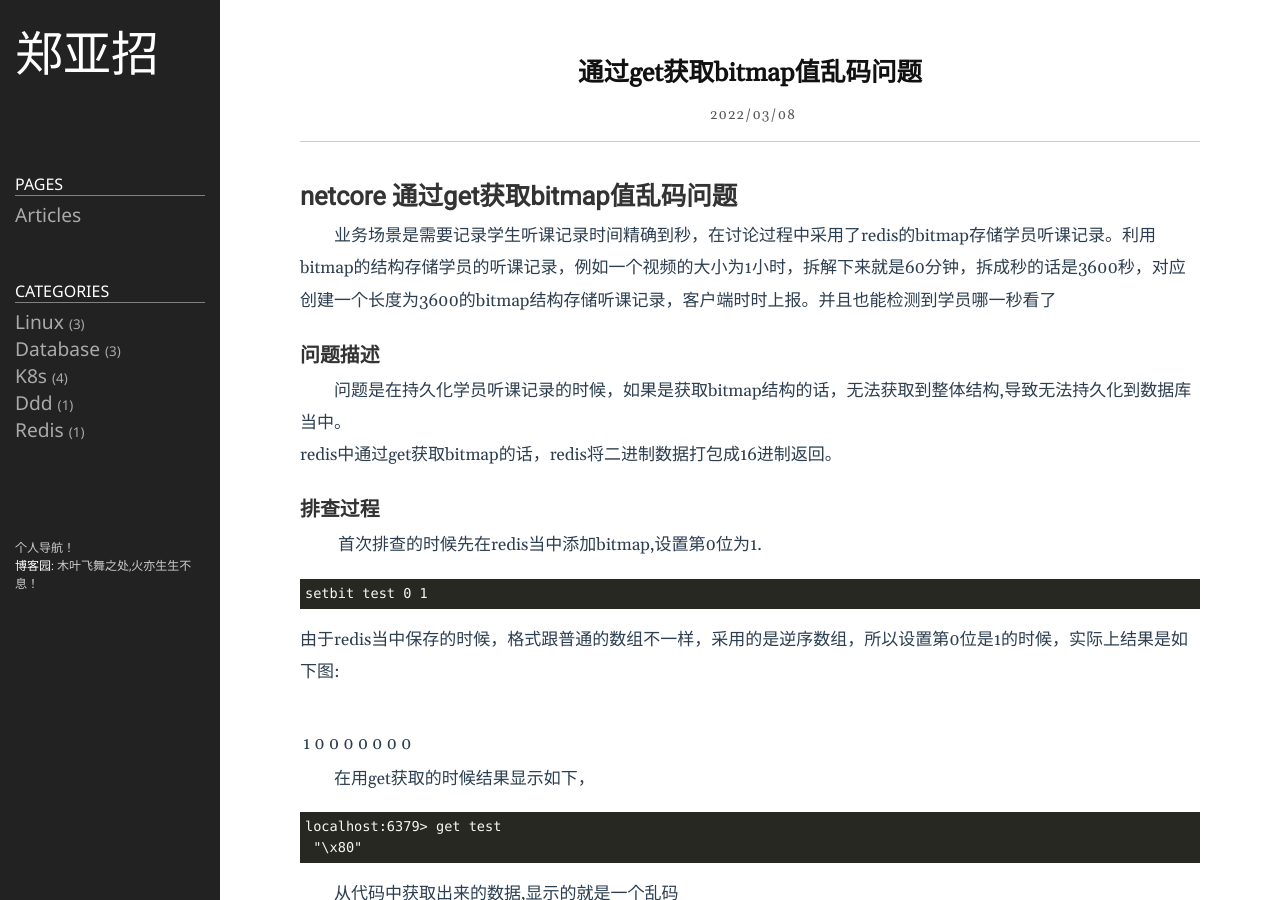
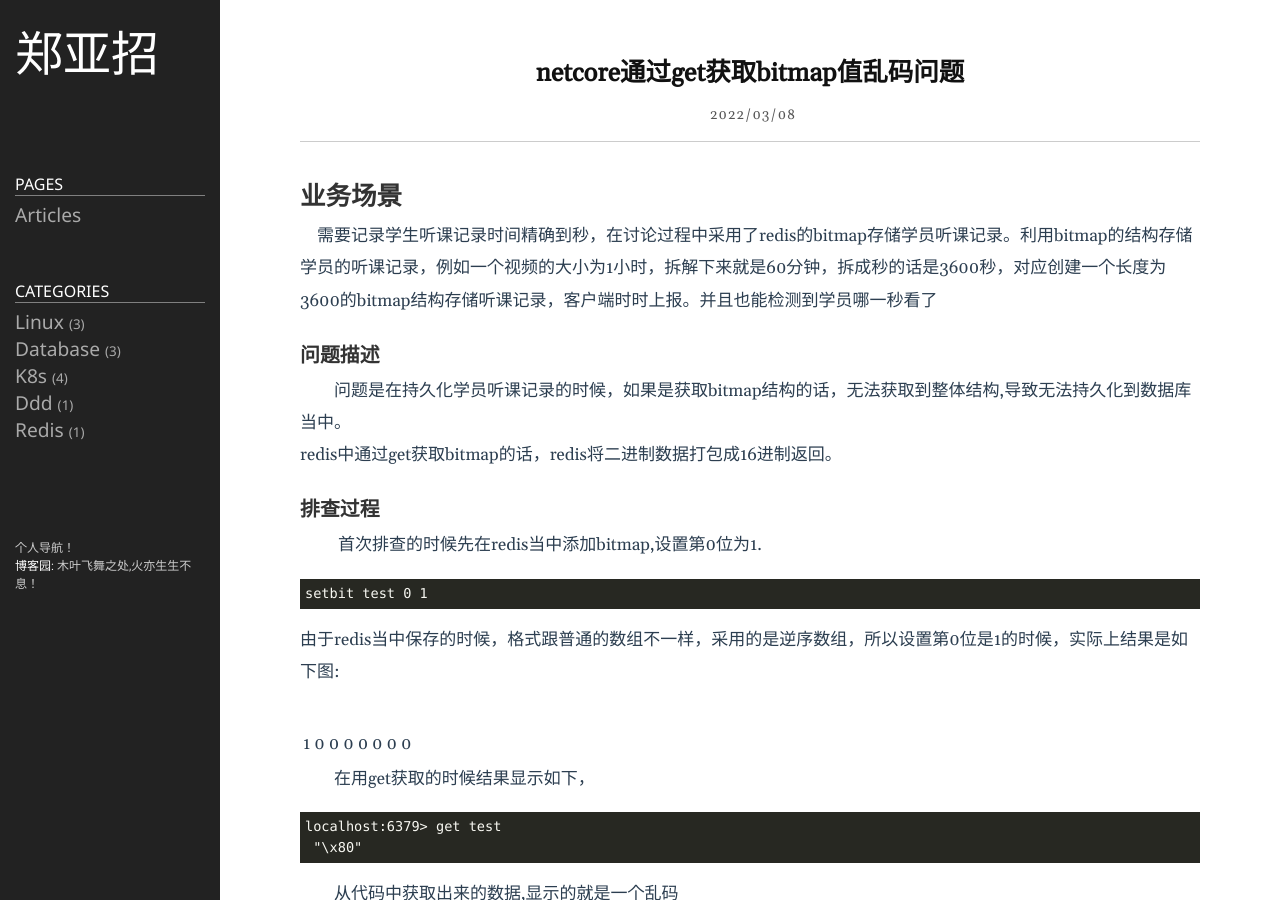
Before and after one commit to zhengyazhao/zhengyazhao.github.io, a Jekyll site: the page built from _posts/2022-03-08-redis-通过get获取bitmap值乱码问题.md, in a window 1280 px wide and 900 px high. Built offline with Jekyll 4.4.1, drawn with Linux system fonts in a browser that asks for light colours.

Commit message:
no message

```diff
--- a/_posts/2022-03-08-redis通过get获取bitmap值乱码问题.md
+++ b/_posts/2022-03-08-redis-通过get获取bitmap值乱码问题.md
@@ -1,15 +1,15 @@
 ---
 layout: post
-title: 通过get获取bitmap值乱码问题
+title: netcore通过get获取bitmap值乱码问题
 date: 2022/03/08 17:50
 category:  redis
 ---
 
 
 
-# netcore 通过get获取bitmap值乱码问题
+# 业务场景
 
-&emsp;&emsp;业务场景是需要记录学生听课记录时间精确到秒，在讨论过程中采用了redis的bitmap存储学员听课记录。利用bitmap的结构存储学员的听课记录，例如一个视频的大小为1小时，拆解下来就是60分钟，拆成秒的话是3600秒，对应创建一个长度为3600的bitmap结构存储听课记录，客户端时时上报。并且也能检测到学员哪一秒看了<br/>
+&emsp;需要记录学生听课记录时间精确到秒，在讨论过程中采用了redis的bitmap存储学员听课记录。利用bitmap的结构存储学员的听课记录，例如一个视频的大小为1小时，拆解下来就是60分钟，拆成秒的话是3600秒，对应创建一个长度为3600的bitmap结构存储听课记录，客户端时时上报。并且也能检测到学员哪一秒看了<br/>
 
 
 
```
